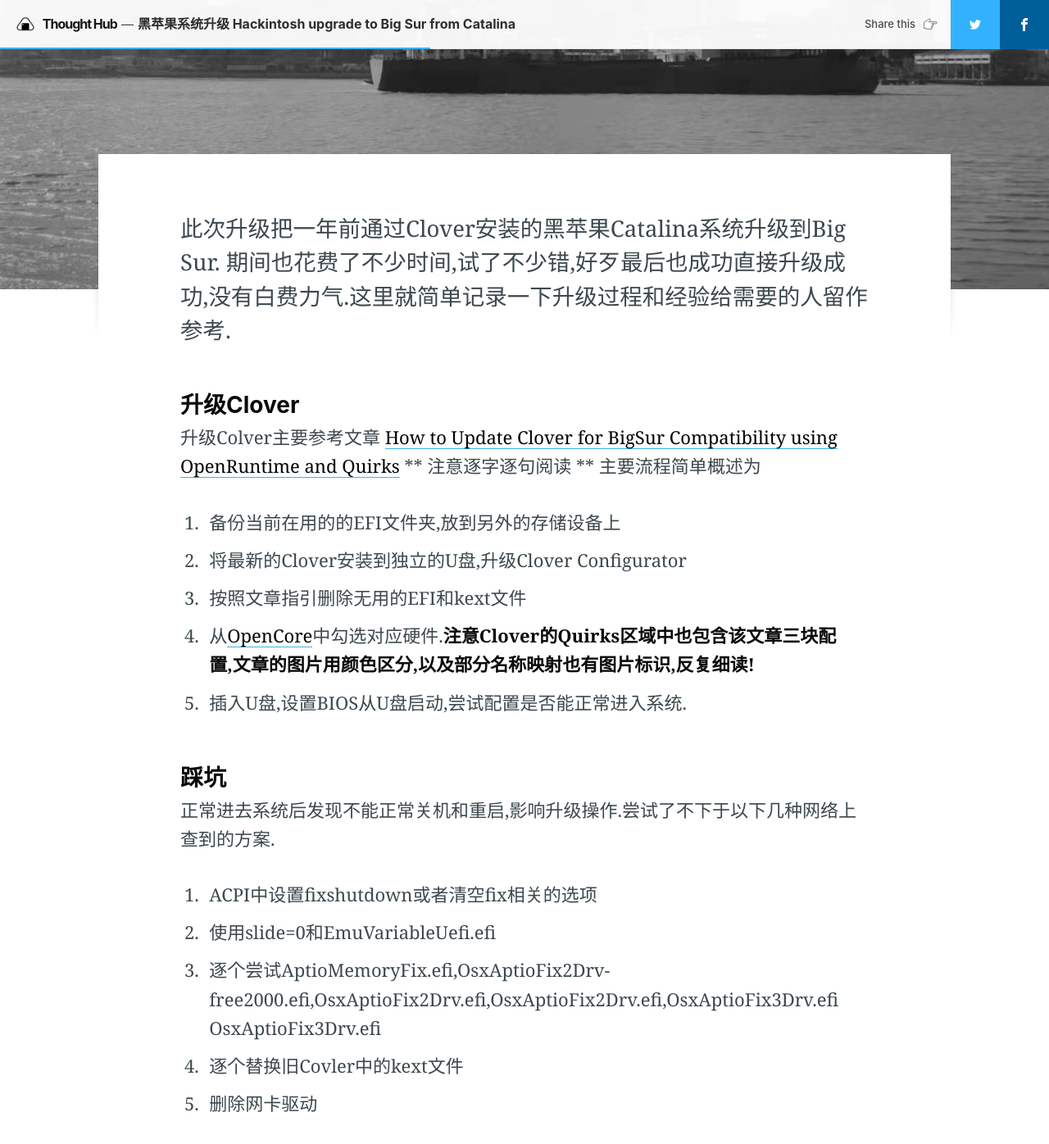
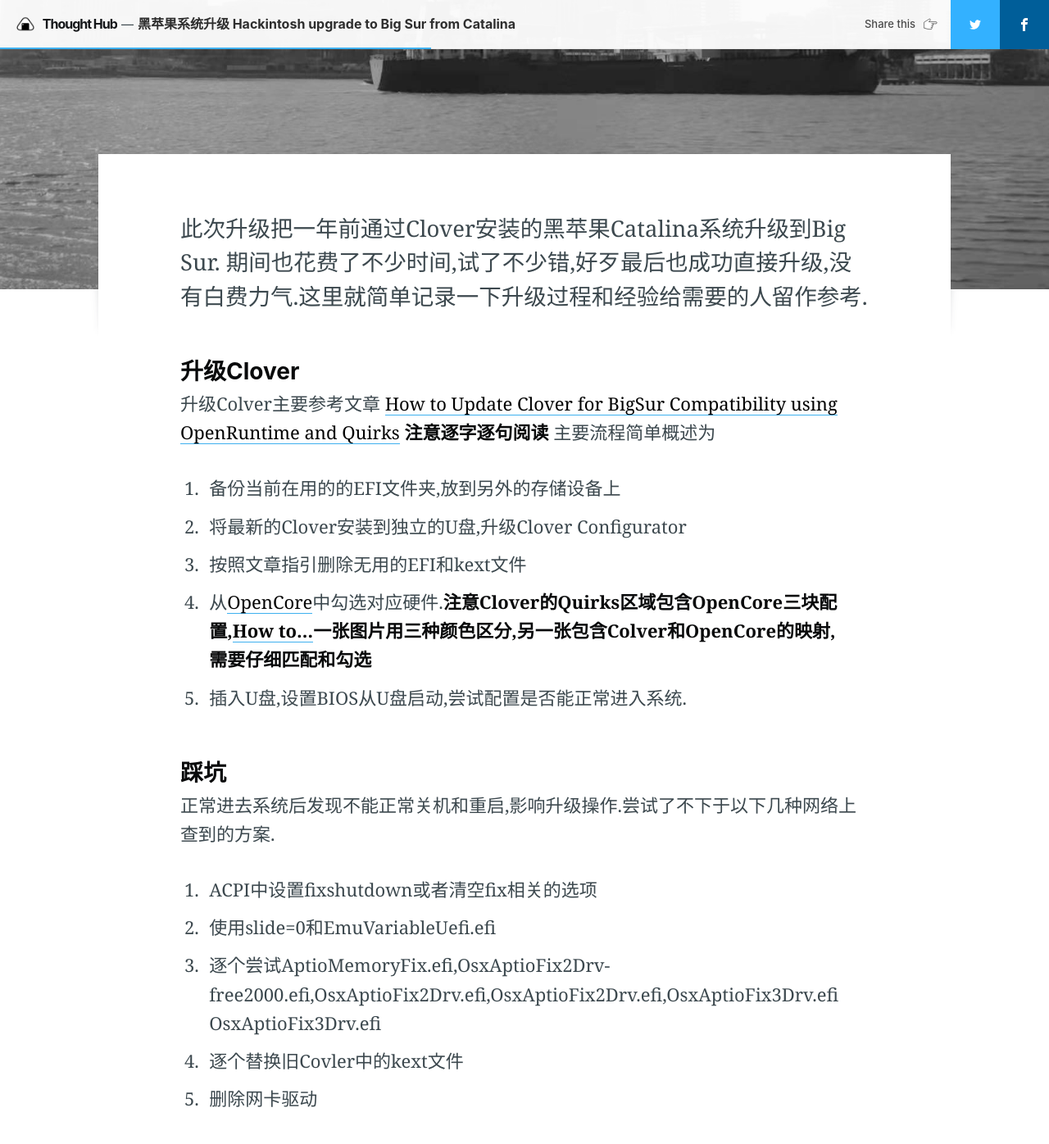
Before and after one commit to drinking/drinking.github.io, a Jekyll site: the page built from _posts/2021-04-09-clover-upgrade-to-bigsur.md, in a window 1280 px wide and 1400 px high, scrolled down 766 px. Shown: the top 1396 px of the window at 82% size. Built offline with Jekyll 4.4.1, drawn with Linux system fonts in a browser that asks for light colours; nearby versions of some CDN libraries; comment, search, counter and statistics services are not loaded; some of the changed text lies outside the part shown.

Commit message:
Update article

```diff
--- a/_posts/2021-04-09-clover-upgrade-to-bigsur.md
+++ b/_posts/2021-04-09-clover-upgrade-to-bigsur.md
@@ -12,15 +12,15 @@
 comments: true
 ---
 
-此次升级把一年前通过Clover安装的黑苹果Catalina系统升级到Big Sur. 期间也花费了不少时间,试了不少错,好歹最后也成功直接升级成功,没有白费力气.这里就简单记录一下升级过程和经验给需要的人留作参考.
+此次升级把一年前通过Clover安装的黑苹果Catalina系统升级到Big Sur. 期间也花费了不少时间,试了不少错,好歹最后也成功直接升级,没有白费力气.这里就简单记录一下升级过程和经验给需要的人留作参考.
 
 ### 升级Clover
-升级Colver主要参考文章 [How to Update Clover for BigSur Compatibility using OpenRuntime and Quirks](https://www.insanelymac.com/forum/topic/345789-guide-how-to-update-clover-for-bigsur-compatibility-using-openruntime-and-quirks-v5123/) ** 注意逐字逐句阅读 **
+升级Colver主要参考文章 [How to Update Clover for BigSur Compatibility using OpenRuntime and Quirks](https://www.insanelymac.com/forum/topic/345789-guide-how-to-update-clover-for-bigsur-compatibility-using-openruntime-and-quirks-v5123/) **注意逐字逐句阅读**
 主要流程简单概述为
 1. 备份当前在用的的EFI文件夹,放到另外的存储设备上
 2. 将最新的Clover安装到独立的U盘,升级Clover Configurator
 3. 按照文章指引删除无用的EFI和kext文件
-4. 从[OpenCore](https://dortania.github.io/OpenCore-Install-Guide/config.plist/#selecting-your-platform)中勾选对应硬件.**注意Clover的Quirks区域中也包含该文章三块配置,文章的图片用颜色区分,以及部分名称映射也有图片标识,反复细读!**
+4. 从[OpenCore](https://dortania.github.io/OpenCore-Install-Guide/config.plist/#selecting-your-platform)中勾选对应硬件.**注意Clover的Quirks区域包含OpenCore三块配置,[How to...](https://www.insanelymac.com/forum/topic/345789-guide-how-to-update-clover-for-bigsur-compatibility-using-openruntime-and-quirks-v5123/)一张图片用三种颜色区分,另一张包含Colver和OpenCore的映射,需要仔细匹配和勾选**
 5. 插入U盘,设置BIOS从U盘启动,尝试配置是否能正常进入系统.
 
 #### 踩坑
@@ -37,4 +37,4 @@
 参考文章[Update Directly to macOS Big Sur](https://www.tonymacx86.com/threads/update-directly-to-macos-big-sur.304629/).
 期间重启时找不到安装入口,需要设置Colver配置,将Gui中Hide Volumn中的preboot删除,这样就可以显示出MacOS install xxx via xxx 的启动项, 一直走这个入口升级,直到完全升级完成, 到最后进入新的BigSur系统.
 
-以上是对这次升级的一次记录,忘能帮助有需要的朋友.
+以上是对这次升级的一次记录,希望帮助有需要的朋友节约一些时间.
```
